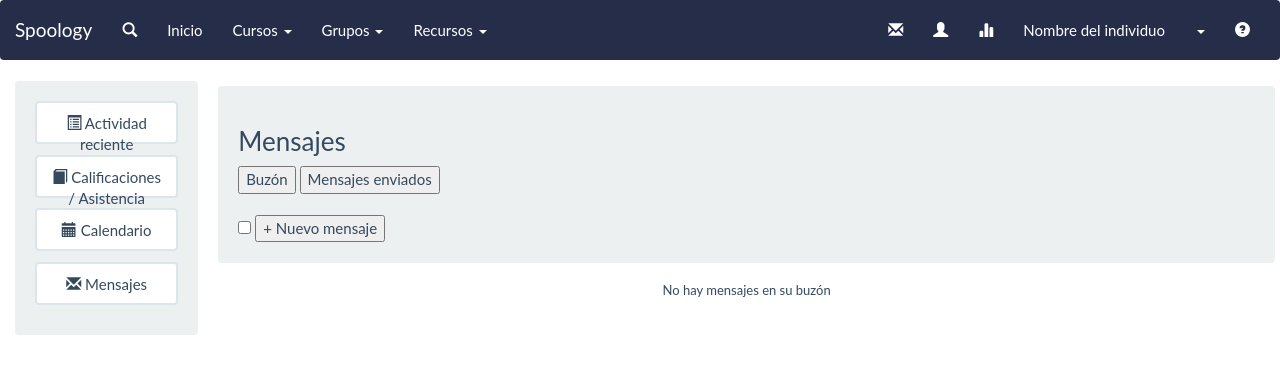
After one commit to paylolomar/spoology, a PHP site: page /mensajes.php in a window 1280 px wide. The commit adds this page. Shown: the top 374 px of the page. Run offline with PHP 8.4, Linux system fonts and the light colour scheme; some libraries are stand-ins or nearby versions.

Commit message:
Mensajes

```diff
--- a/home.php
+++ b/home.php
@@ -16,7 +16,7 @@
   <div class="row">
      <div  id="opciones" class="col-lg-2">
        <div  class="well well2">
-          Div de la izquierda
+         Div de la izquierda
 
        </div>
      </div>
--- /dev/null
+++ b/mensajes.php
@@ -0,0 +1,66 @@
+<!DOCTYPE html>
+<html>
+<head>
+  <title>Spoology</title>
+  <meta charset="utf-8">
+    <link rel="stylesheet" type="text/css" href="css/bootstrap.min.css">
+    <link rel="stylesheet" type="text/css" href="css/master.css">
+    <link rel="stylesheet" type="text/css" href="css/estilos.css">
+</head>
+<body>
+<!-- navbar-default #252D49 - style="color: #252D49" style="background-color: #252D49; color: white;"-->
+<?php
+  include_once("menu.php");
+?>
+<!-- comienzo de los div -->
+<div class="container-fluid">
+  <div class="row">
+     <div  id="opciones" class="col-lg-2">
+       <div  class="well well2">
+        <p>
+        <button type="button" class="form-control">
+          <span class="glyphicon glyphicon-list-alt"></span> Actividad reciente
+        </button>
+      </p>
+         <p>
+        <button type="button" class="form-control">
+          <span class="glyphicon glyphicon-book"></span> Calificaciones / Asistencia
+        </button>
+      </p>
+      <p>
+        <button type="button" class="form-control">
+          <span class="glyphicon glyphicon-calendar"></span> Calendario
+        </button>
+      </p>
+      <p>
+        <button type="button" class="form-control">
+          <span class="glyphicon glyphicon-envelope"></span> Mensajes
+        </button>
+      </p>
+       </div>
+     </div>
+     <div style="padding: 5px;" id="contenido" class="col-lg-10">
+       <div class="well">
+          <strong><h3>Mensajes</h3></strong>
+          <ul class="nav nav-tabs">
+            <!--<li role="presentation" class="active"><a href="#">Home</a></li>-->
+            <!--<button type="button" class="btn btn-default navbar-btn"><li role="presentation"><a href="google.hn">Buzón</a></li></button>
+            <button type="button" class="btn btn-default navbar-btn"><li role="presentation"><a href="facebook.com">Mensajes enviados</a></li></button>-->
+            <div class="btn-group" role="group" aria-label="...">
+              <button>Buzón</button>
+              <button>Mensajes enviados</button>
+            </div><br><br>
+            <input type="checkbox" name="chk-mensaje" id="chk-mensaje">
+            <button>+ Nuevo mensaje</button>
+          </ul>
+       </div>
+       <h6 class="text-center">No hay mensajes en su buzón</h6>
+     </div>
+
+
+  </div>
+</div>
+  <script src="js/jquery.min.js"></script>
+  <script src="js/bootstrap.min.js"></script>
+</body>
+</html>
```
